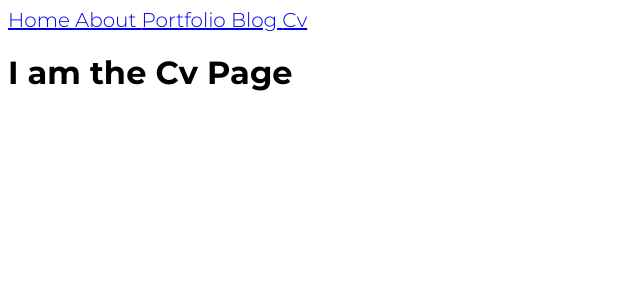
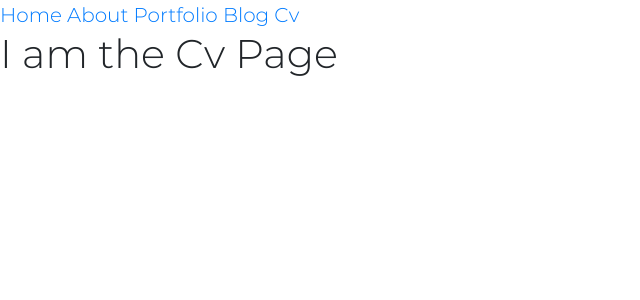
Before and after one commit to simotae14/portfolio-tae, a Next.js app: page /cv in a window 1280 px wide. Shown: the top 300 px of the page, without its empty margins (0-640 px from the left). Built offline with nearby package versions, Linux system fonts and the light colour scheme.

Commit message:
create the custom _app component and reorganize styles in different folders

```diff
--- a/components/shared/Header.js
+++ b/components/shared/Header.js
@@ -1,7 +1,6 @@
 import React, { Fragment } from 'react';
 // This is the Link API
 import Link from 'next/link';
-import '../../styles/main.scss';
 
 class Header extends React.Component {
     render() {
--- /dev/null
+++ b/pages/_app.js
@@ -0,0 +1,30 @@
+import React from 'react';
+import App, { Container } from 'next/app';
+
+// Stylings
+import 'bootstrap/dist/css/bootstrap.min.css';
+import '../styles/main.scss';
+
+class MyApp extends App {
+  static async getInitialProps({ Component, ctx }) {
+    let pageProps = {}
+
+    if (Component.getInitialProps) {
+      pageProps = await Component.getInitialProps(ctx)
+    }
+
+    return { pageProps }
+  }
+
+  render() {
+    const { Component, pageProps } = this.props
+
+    return (
+      <Container>
+        <Component {...pageProps} />
+      </Container>
+    )
+  }
+}
+
+export default MyApp
--- a/pages/index.js
+++ b/pages/index.js
@@ -1,6 +1,5 @@
 import React from 'react';
 import BaseLayout from '../components/layouts/BaseLayout';
-import 'bootstrap/dist/css/bootstrap.min.css';
 
 import { Button, Container } from 'reactstrap';
 
--- a/styles/main.scss
+++ b/styles/main.scss
@@ -1,33 +1,7 @@
-@font-face {
-    font-family: "Montserrat";
-    src: url('/static/fonts/Montserrat-Regular.ttf');
-    font-weight: normal;
-    font-style: normal;
-}
-
-@font-face {
-    font-family: "Montserrat";
-    src: url('/static/fonts/Montserrat-Bold.ttf');
-    font-weight: bold;
-    font-style: normal;
-}
-
-@font-face {
-    font-family: "Montserrat";
-    src: url('/static/fonts/Montserrat-Light.ttf');
-    font-weight: lighter;
-    font-style: normal;
-}
-
-@font-face {
-    font-family: "Montserrat";
-    src: url('/static/fonts/Montserrat-Italic.ttf');
-    font-weight: normal;
-    font-style: italic;
-}
+@import './shared/fonts';
 
 html, body {
-    font-family: 'Montserrat', 'Helvetica' !important;
+    font-family: 'Montserrat', 'Helvetica';
 }
 
 .customClassFromFile {
--- /dev/null
+++ b/styles/shared/_fonts.scss
@@ -0,0 +1,27 @@
+@font-face {
+    font-family: "Montserrat";
+    src: url('/static/fonts/Montserrat-Regular.ttf');
+    font-weight: normal;
+    font-style: normal;
+}
+
+@font-face {
+    font-family: "Montserrat";
+    src: url('/static/fonts/Montserrat-Bold.ttf');
+    font-weight: bold;
+    font-style: normal;
+}
+
+@font-face {
+    font-family: "Montserrat";
+    src: url('/static/fonts/Montserrat-Light.ttf');
+    font-weight: lighter;
+    font-style: normal;
+}
+
+@font-face {
+    font-family: "Montserrat";
+    src: url('/static/fonts/Montserrat-Italic.ttf');
+    font-weight: normal;
+    font-style: italic;
+}
```
